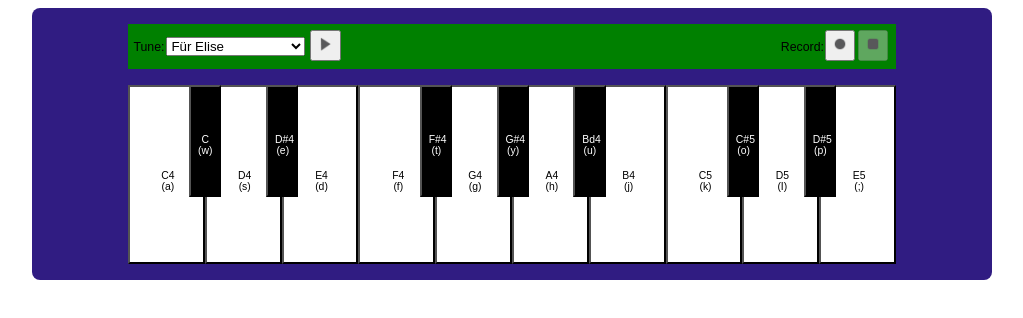
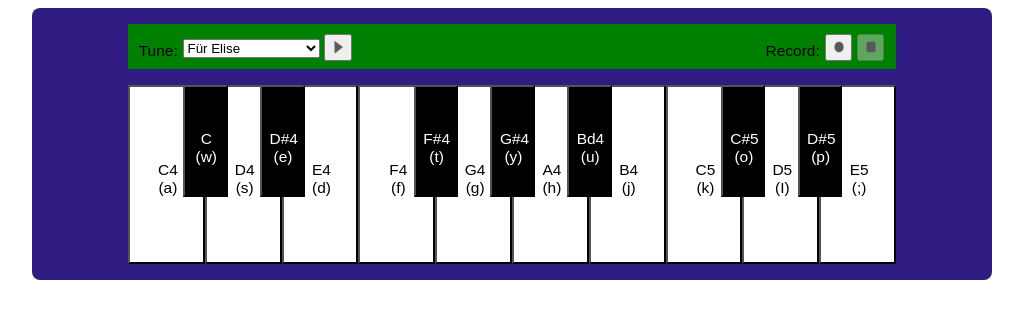
Before and after one commit to bjarkiivars/VEF1-, a website built with Vite: page index.html in a window 1280 px wide. Shown: the whole page, without its empty margins (128-1151 px from the left). Built offline with nearby package versions, Linux system fonts and the light colour scheme.

Commit message:
almost finished

```diff
--- a/index.html
+++ b/index.html
@@ -12,14 +12,18 @@
     </head>
     <body>
 
+        <div id="StopContainer">
+            <!-- Only visible if less than 600px-->
             <img id="stopImage" src="public/oops.jpg" alt="An image advising the user that the website needs to be greater than 599 px to be displayed"/>
             <p id="stopMessage">This website requires at least 600px screen width.</p>
+        </div>
 
         <div id="displayPiano">
-            <div class="box container">
-                <div class="item header">
-
-                    <!-- Dropdown menu -->
+            <!-- Only visible if greater than 599px -->
+            <div class="container">
+                <!--The Header bar, containing buttons and dropdown menu -->
+                <div class="header">
+                    <div id="headerItem1">
                         <p>Tune:</p>
                         <select name="tunes" id="tunes">
                             <option>F&uuml;r Elise</option>
@@ -29,6 +33,9 @@
                         <button id="play">
                             <img src="public/play.png" alt="Image of a play button"/>
                         </button>
+                    </div>
+
+                    <div id="headerItem2">
                         <p>Record:</p>
                         <button id="record">
                             <img src="public/record.png" alt="Image of a record button (To start recording)"/>
@@ -37,10 +44,11 @@
                             <img src="public/stop.png" alt="Image of a stop button (To stop recording)"/>
                         </button>
                     </div>
+                </div>
 
+                <div class="keyboard">
                     <!-- Keyboard and it's keys -->
-                <!-- Nodes class denotes the black keys -->
-                <div class="keyboard">
+                    <!-- Nodes class is the black keys -->
                     <button class="key">
                         <span>C4</span>
                         <span>&#40;a&#41;</span>
--- a/style.css
+++ b/style.css
@@ -1,5 +1,5 @@
 body {
-    font-size:77%; /* General fontsize */
+    font-size:0.968rem;
     font-family: Arial;
 }
 
@@ -11,24 +11,27 @@ body {
     display:none;
 }
 
+/* Remove button padding in FF */
+button::-moz-focus-inner {
+    border:0;
+    padding:0;
+}
+
 /*
 *
 *   Box configurations (Container/Flexbox)
 *
 */
 
-.box {
+.container {
+    display:flex;
+    flex-direction: column;
     margin:auto;
-    width:60rem;
+    max-width:60rem;
     height: 17rem;
     border: 1rem;
     border-radius: 0.5rem;
     background-color: rgba(48,28,130,255);
-}
-
-.container {
-    display: flex;
-    flex-direction: column;
 }
 
 
@@ -39,54 +42,87 @@ body {
 */
 
 .header {
+    /* Main wrapper, flexbox in the header*/
     display: flex;
-    flex-direction: row;
+    align-items:flex-start;
     background-color: rgba(0,128,0,255);
     margin-top: 1rem;
-    margin-right: 6rem;
-    margin-left: 6rem;
+    margin-right: 10%;
+    margin-left: 10%;
     position:relative;
     height:2.8rem;
 }
 
-.header > button {
-    position: absolute; /* Relative to it's parent the header container*/
-    width:4%;
-    height:70%;
-    top:13%;
+/*headerItem1*/
+
+#headerItem1 {
+    /*First child of the header flexbox parent*/
+    /*also a flexbox*/
+    flex-grow:1;
+    display:flex;
+    justify-content:flex-start;
+    column-gap: 0.3rem;
 }
 
-.header > select {
-    position: absolute;
-    left:5%;
-    top:29%;
-    width:18%;
+#headerItem1 > p {
+    /*p child of the Item1 flexbox*/
+    margin-top: 1.1rem;
+    margin-left:3%;
 }
 
-.header > button > img {
-    width:100%;
+#headerItem1 > select {
+    /*select child of the Item1 flexbox*/
+    margin-top: 0.95rem;
+    height: 1.18rem;
 }
 
-#play {
-    left:23.7%;
+#headerItem1 > button {
+    /*button child of the Item1 flexbox*/
+    margin-top: 0.6rem;
+    height: 1.7rem;
+    width: 1.7rem;
 }
 
-#record {
-    left:90.7%;
+#headerItem1 > button > img {
+    /*Ensure the image doesn't scale outside of the button size*/
+    height: 0.88rem;
+    width: 0.8rem;
+    margin-top:0.2rem;
 }
 
-#pause {
-    left:95%;
+/*headerItem2*/
+
+#headerItem2 {
+    /*Second child of the header flexbox parent*/
+    /*also a flexbox*/
+    flex-grow:2;
+    display:flex;
+    justify-content:flex-end;
+    column-gap: 0.3rem;
 }
 
-.header > p {
-    position: absolute;
-    left: 0.7%;
-    top:8%;
+#headerItem2 > p {
+    /*p child of the Item1 flexbox*/
+    margin-top: 1.1rem;
 }
 
-.header > p:nth-of-type(2) {
-    left: 85%;
+#headerItem2 > button {
+    /*button child of the Item1 flexbox*/
+    margin-top: 0.6rem;
+    height: 1.7rem;
+    width: 1.7rem;
+}
+
+#headerItem2 > button:nth-child(3) {
+    /*Margin given to the stop button*/
+    margin-right:3%;
+}
+
+#headerItem2 > button > img {
+    /*Ensure the image doesn't scale outside of the button size*/
+    height: 0.88rem;
+    width: 0.8rem;
+    margin-top:0.2rem;
 }
 
 /*
@@ -94,11 +130,10 @@ body {
 *   Keyboard configurations
 *
 */
+
 .keyboard{
     display: flex;
     flex-direction: row;
-    align-items:stretch;
-    background-color: rgba(255,255,255,255);
     margin-top: 1rem;
     margin-right: 10%;
     margin-left:10%;
@@ -106,20 +141,19 @@ body {
     position: relative;
 }
 
-.keyboard > .key { /* Child element */
+.keyboard > .key {
     height:150%;
     width:20%;
     background-color: rgba(255,255,255,255);
 }
 
-button + .node { /* Sibling element */
+button + .node {
+    /* Sibling element */
     position: absolute;
     height: 7rem; /* make sure height doesn't change relative to website size*/
     background-color: rgba(0,0,0,255);
     color: white;
-    width: 4.2%;
-    text-align: center;
-
+    width: 5.8%;
 }
 
 .keyboard > button > span {
@@ -127,11 +161,11 @@ button + .node { /* Sibling element */
     margin-left:5%;
     display:block; /*Since P is banned within button elemts, I'll make my span behave like a block element opposed to inline element*/
     font-family: Arial;
-    font-size:0.65rem;
+    font-size:0.968rem;
 }
 
 .keyboard > button > span:first-child {
-    margin-top:20%;
+    margin-top:15%;
 }
 
 .keyboard > .node > span:first-child {
@@ -142,47 +176,37 @@ button + .node { /* Sibling element */
     background-color:rgba(128,128,128,255);
 }
 
-/* For screensize > 1000px*/
-/*
-@media only screen and (min-width: 1000px) {
-
-}
-*/
+/*To align the floating black keys*/
 .node1 {
-    left:7.9%;
+    left:7.2%;
 }
 
 .node2 {
-    left:18%;
+    left:17.2%;
 }
 
 .node3 {
-    left:38%;
+    left:37.2%;
 }
 
 .node4 {
-    left:48%;
+    left:47.2%;
 }
 
 .node5 {
-    left:58%;
+    left:57.2%;
 }
 
 .node6 {
-    left:78%;
+    left:77.2%;
 }
 
 .node7 {
-    left:88%;
+    left:87.2%;
 }
 
-
-/*
-*
-* For the printable version
-*
-*/
 @media print {
+    /*For the printable version*/
     .header {
         visibility:hidden;
     }
@@ -190,7 +214,7 @@ button + .node { /* Sibling element */
         visibility: visible;
     }
 
-    .keyboard, .box {
+    .keyboard, .container {
         visibility: hidden;
     }
 
@@ -200,26 +224,33 @@ button + .node { /* Sibling element */
 }
 
 @media only screen and (max-width: 599px) {
-    /*.box > * {
-        visibility: hidden;
-    }
-
-    .container {
-        visibility: hidden;
-    }*/
-
+    /*When the oops image is displayed*/
     #displayPiano {
         display:none;
     }
 
+    #StopContainer {
+        display: flex;
+        flex-direction: column;
+        margin: auto;
+        height: 21rem;
+        max-width: 30rem;
+    }
+
     #stopImage {
-        display:unset;
-        padding: 0rem 3rem 1rem;
-        width:30.5rem;
+        display: unset;
+    }
 
-    }
     #stopMessage {
         display: unset;
-        padding: 1rem 9rem 1rem;
+        margin-left: 18%;
+        font-size: 2.5vw;
     }
 }
+
+@media only screen and (max-width:999px) {
+    /*Viewport scale the keyboard fontsize to fit the keys*/
+    .keyboard > button > span {
+        font-size:1.55vw;
+    }
+}
```
Lines whose indentation alone changed are shown as unchanged.
